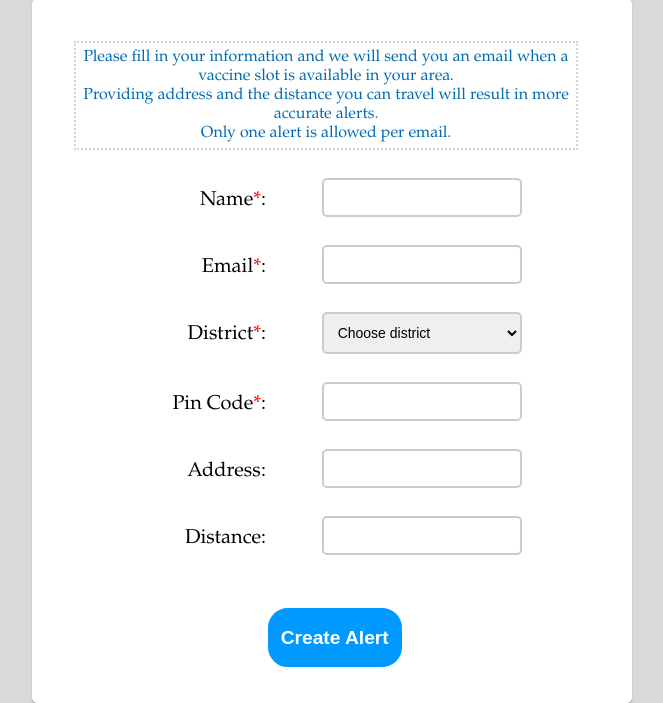
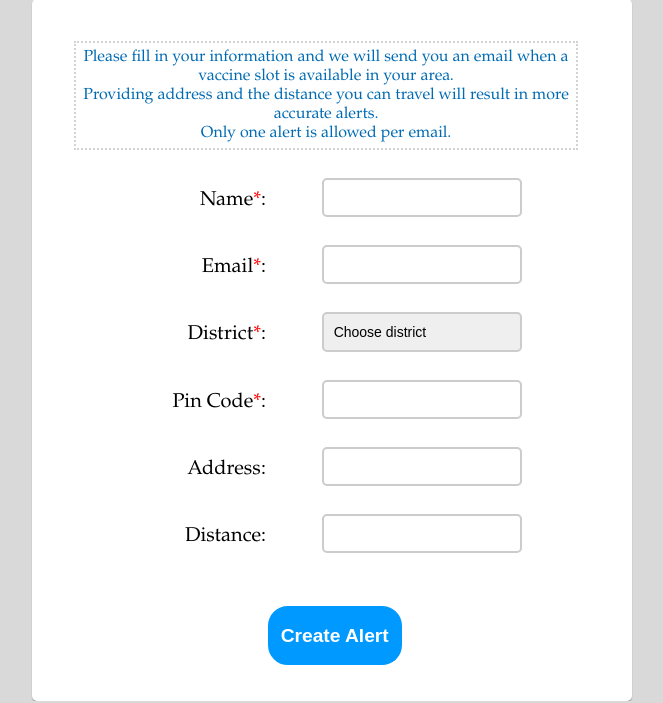
Before and after one commit to shanbhag10/cowin-vaccine-finder, a Flask app: page / in a window 1280 px wide. Shown: the part 209-912 px from the top of the page, without its empty margins (115-778 px from the left). Run offline with Flask 2, Linux system fonts and the light colour scheme.

Commit message:
Fix select on phone

```diff
--- a/static/style.css
+++ b/static/style.css
@@ -2,7 +2,7 @@
   box-sizing: border-box;
 }
 
-input {
+input, select {
   -webkit-appearance: none;
   -moz-appearance: none;
   appearance: none;
```
